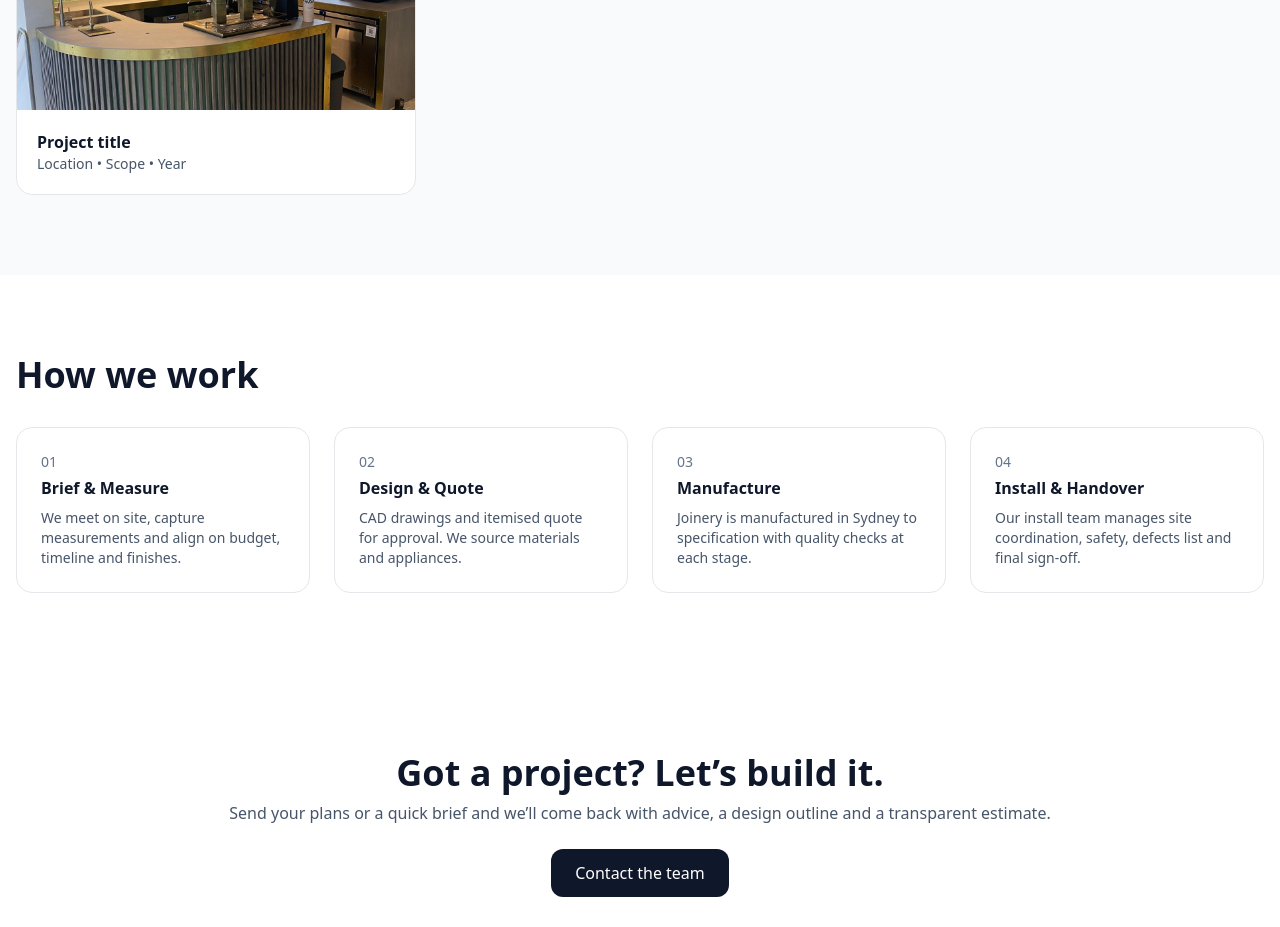
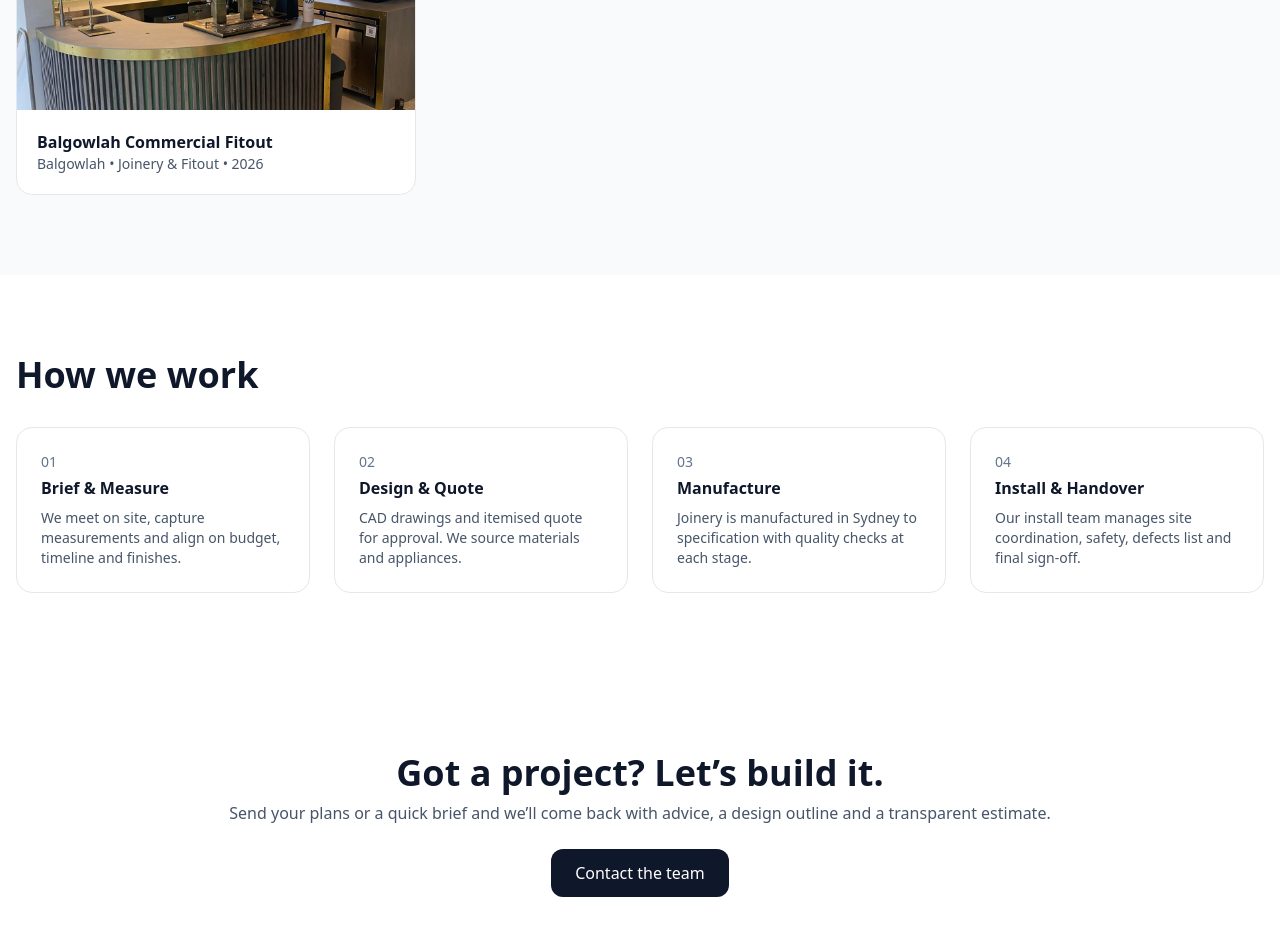
Before and after one commit to GMCandres/GMC, a React (Vite) app: page / in a window 1280 px wide. Shown: the part 3660-4587 px from the top of the page. Built offline with nearby package versions, Linux system fonts and the light colour scheme.

Commit message:
Update Projects.jsx

```diff
--- a/src/components/Projects.jsx
+++ b/src/components/Projects.jsx
@@ -7,8 +7,8 @@ function Card({img}){
   style={{ backgroundImage: `url(${img})` }}
 />
       <div className="p-5">
-        <h3 className="font-semibold">Project title</h3>
-        <p className="text-sm text-slate-600">Location • Scope • Year</p>
+       <h3 className="font-semibold">Balgowlah Commercial Fitout</h3>
+<p className="text-sm text-slate-600">Balgowlah • Joinery & Fitout • 2026</p>
       </div>
     </article>
   )
```
